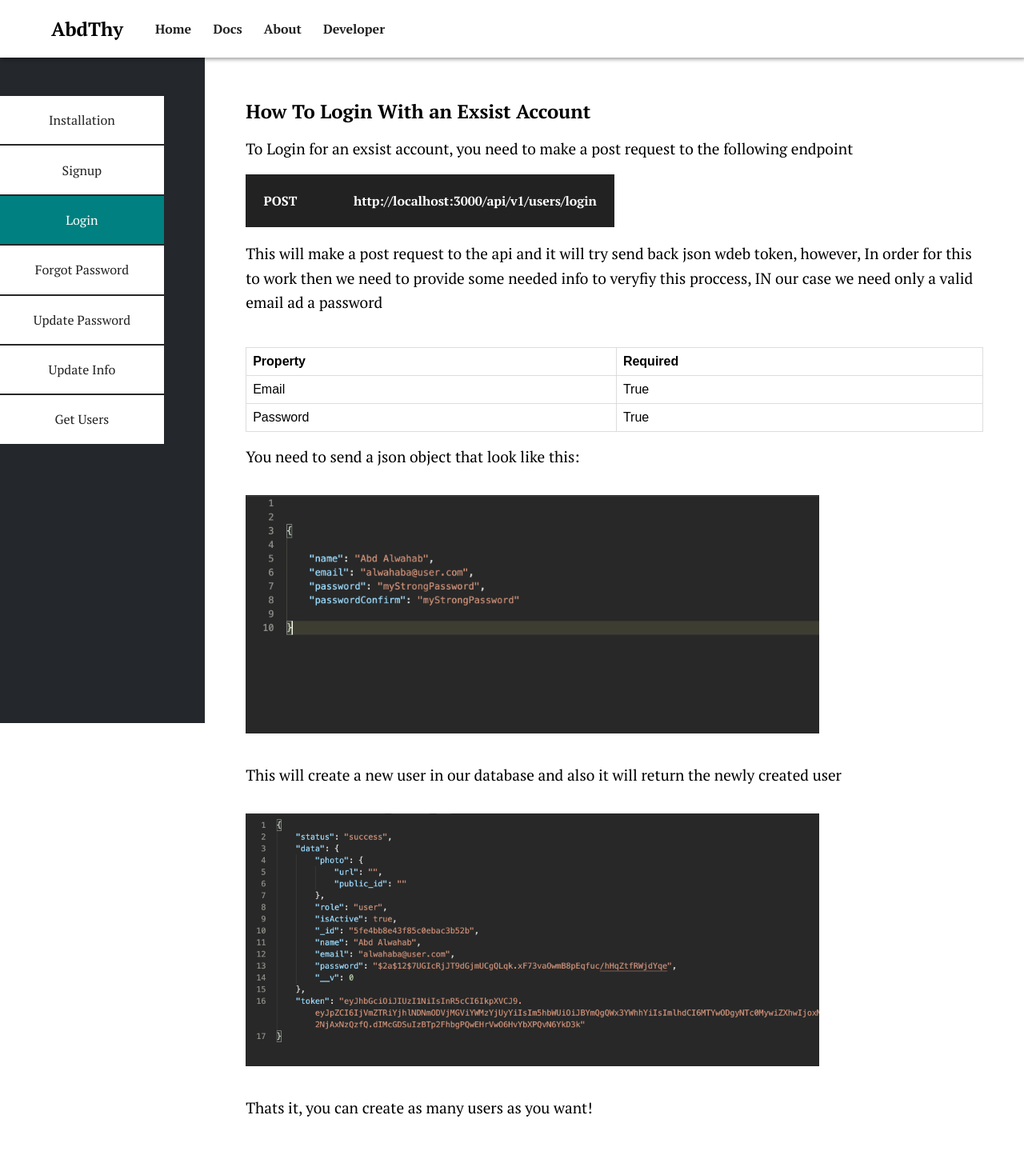
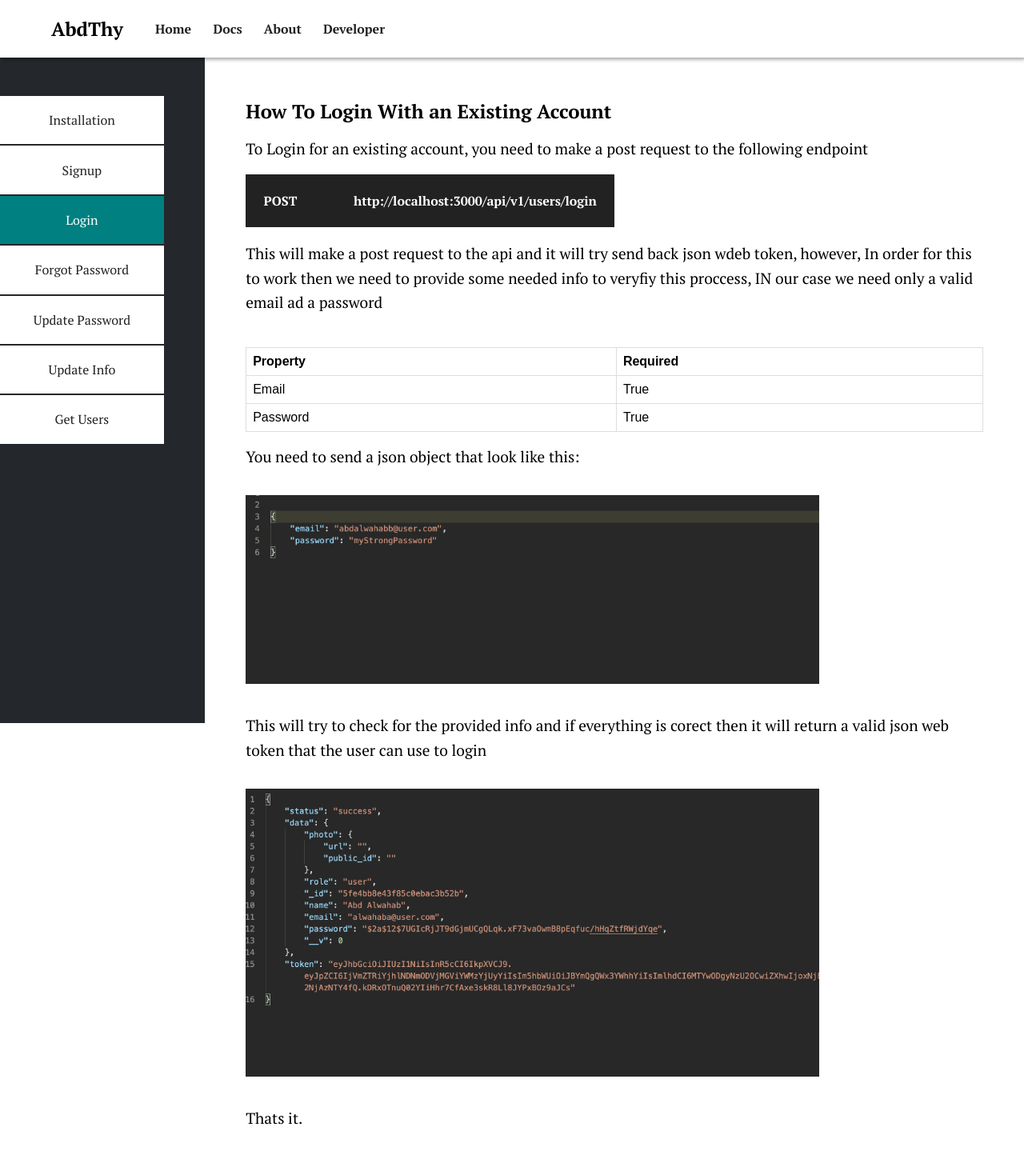
Before and after one commit to Abd-Alwahab/backend-api-auth-system-docs, a React (Create React App) app: page /docs/login in a window 1280 px wide. Shown: the top 1444 px of the page at 80% size. Built offline with nearby package versions, Linux system fonts and the light colour scheme.

Commit message:
working on the install page

```diff
--- a/src/components/Login.js
+++ b/src/components/Login.js
@@ -1,15 +1,15 @@
 import React from "react";
 
-import step_1 from "./../media/signup/step_1.png";
-import step_2 from "./../media/signup/step_2.png";
+import step_1 from "./../media/login/step_1.png";
+import step_2 from "./../media/login/step_2.png";
 
 function Login() {
   return (
     <div>
       {" "}
-      <h2>How To Login With an Exsist Account </h2>
+      <h2>How To Login With an Existing Account </h2>
       <p className="docs_desc">
-        To Login for an exsist account, you need to make a post request to the following
+        To Login for an existing account, you need to make a post request to the following
         endpoint
       </p>
       <br />
@@ -39,11 +39,11 @@ function Login() {
       <p className="docs_desc m-s">You need to send a json object that look like this:</p>
       <img src={step_1} alt="signup step" className="docs__img" />
       <p className="docs_desc m-s">
-        This will create a new user in our database and also it will return the newly
-        created user{" "}
+        This will try to check for the provided info and if everything is corect then it
+        will return a valid json web token that the user can use to login
       </p>
       <img src={step_2} alt="signup step" className="docs__img" />
-      <p className="docs_desc m-s">Thats it, you can create as many users as you want!</p>
+      <p className="docs_desc m-s">Thats it.</p>
     </div>
   );
 }
```
Also changed, not shown: 1 other file (tests, documents, lock files or other folders).
